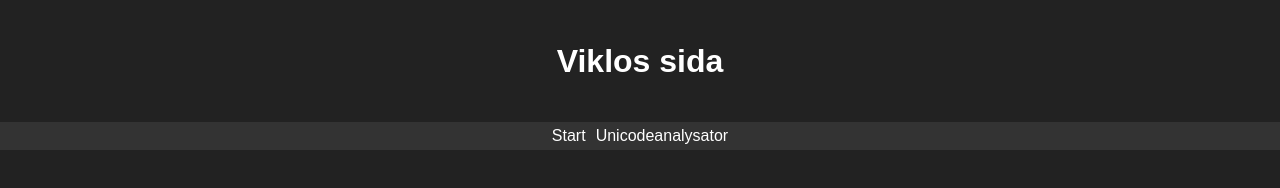
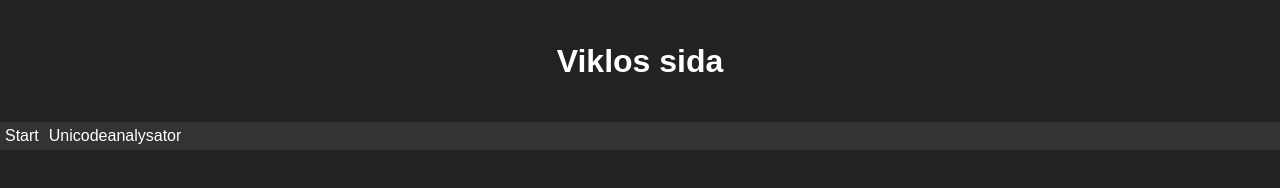
Before and after one commit to therealviklo/therealviklo.github.io, a plain HTML site: page header.html in a window 1280 px wide. Drawn offline with Linux system fonts and the light colour scheme.

Commit message:
oj jag commitade inte allt

```diff
--- a/header.html
+++ b/header.html
@@ -12,8 +12,9 @@
 			nav
 			{
 				display: flex;
-				justify-content: center;
 				background-color: #333333;
+				overflow-x: auto;
+				flex-wrap: nowrap;
 			}
 
 			a
```
